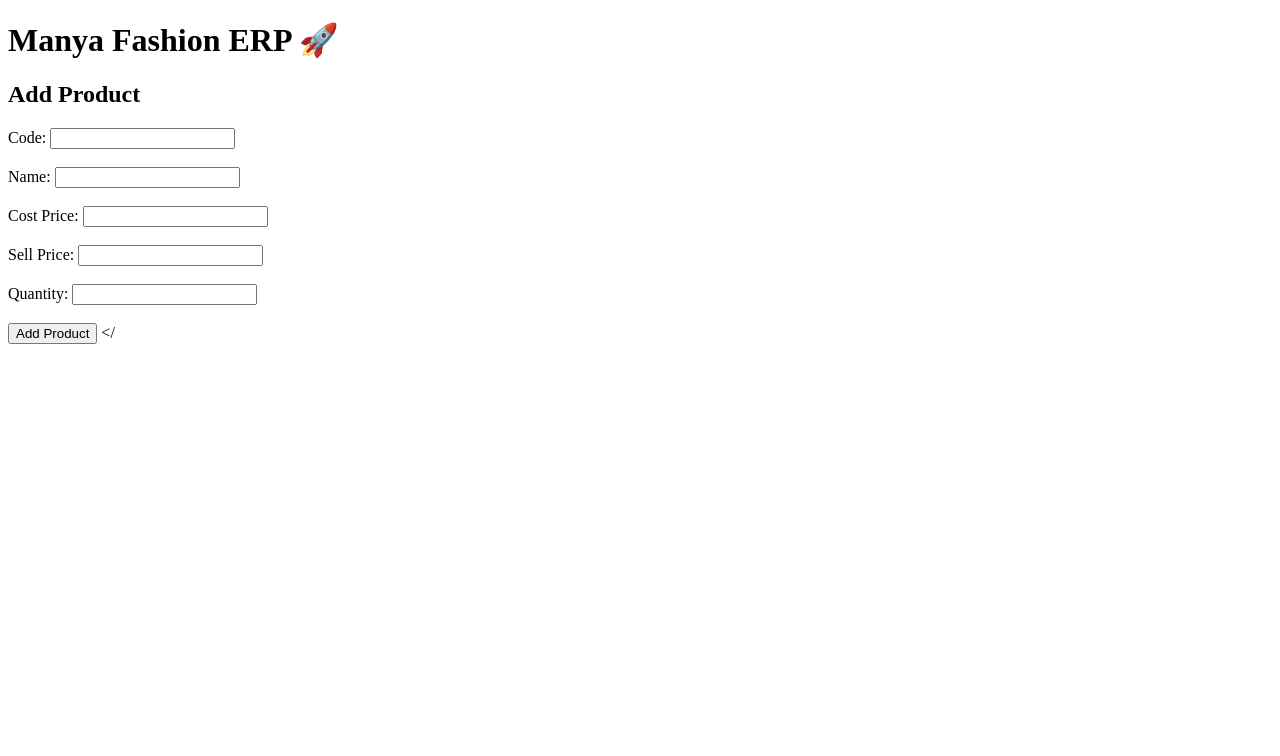
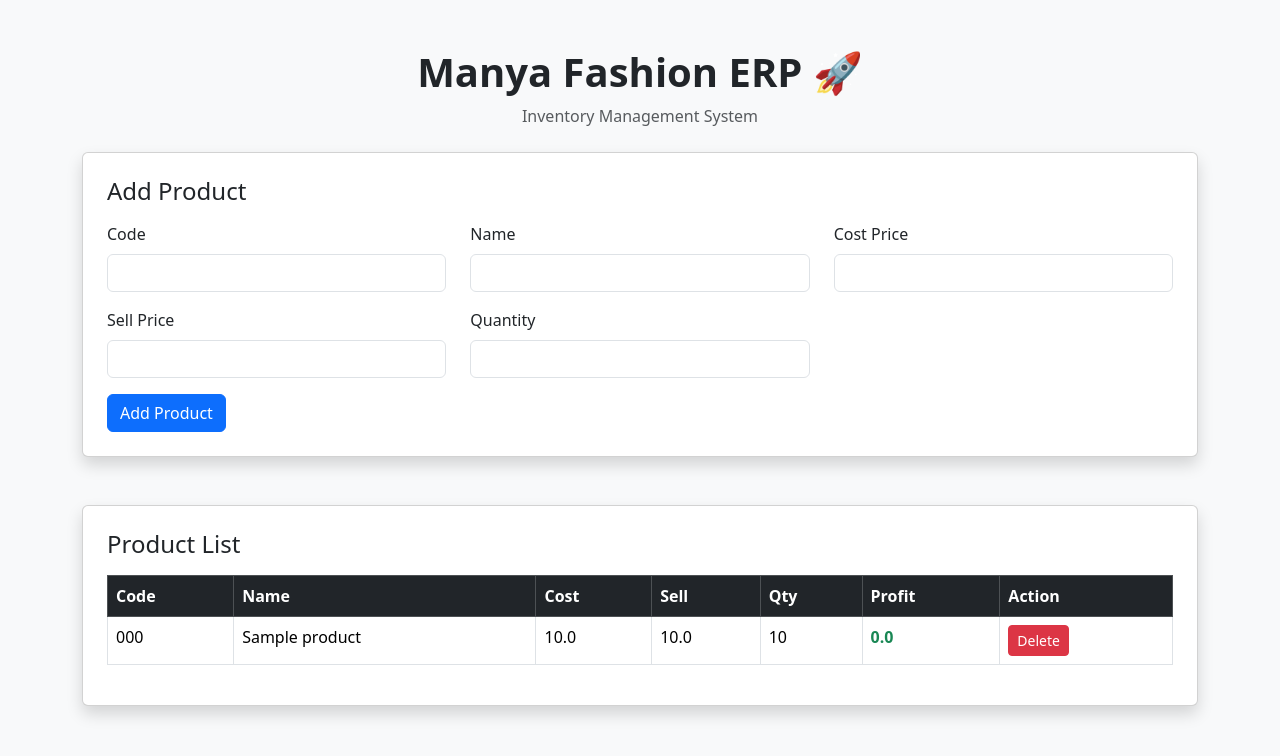
Before and after one commit to rajeshakela0909-cloud/manya-fashion-erp, a Flask app: page / in a window 1280 px wide. Shown: the top 756 px of the page. Run offline with Flask 3, Linux system fonts and the light colour scheme; tables that the repository leaves empty hold one stand-in row (values such as "Sample post").

Commit message:
Update index.html

```diff
--- a/templates/index.html
+++ b/templates/index.html
@@ -2,18 +2,85 @@
 <html>
 <head>
     <title>Manya Fashion ERP</title>
+    <link href="https://cdn.jsdelivr.net/npm/bootstrap@5.3.2/dist/css/bootstrap.min.css" rel="stylesheet">
 </head>
-<body>
+<body class="bg-light">
 
-<h1>Manya Fashion ERP 🚀</h1>
+<div class="container mt-5">
 
-<h2>Add Product</h2>
+    <div class="text-center mb-4">
+        <h1 class="fw-bold">Manya Fashion ERP 🚀</h1>
+        <p class="text-muted">Inventory Management System</p>
+    </div>
 
-<form method="POST" action="/add">
-    Code: <input type="text" name="code" required><br><br>
-    Name: <input type="text" name="name" required><br><br>
-    Cost Price: <input type="number" step="0.01" name="cost_price" required><br><br>
-    Sell Price: <input type="number" step="0.01" name="sell_price" required><br><br>
-    Quantity: <input type="number" name="quantity" required><br><br>
-    <button type="submit">Add Product</button>
-</
+    <!-- Add Product Card -->
+    <div class="card shadow p-4 mb-5">
+        <h4 class="mb-3">Add Product</h4>
+        <form method="POST" action="/add">
+            <div class="row">
+                <div class="col-md-4 mb-3">
+                    <label class="form-label">Code</label>
+                    <input name="code" class="form-control" required>
+                </div>
+                <div class="col-md-4 mb-3">
+                    <label class="form-label">Name</label>
+                    <input name="name" class="form-control" required>
+                </div>
+                <div class="col-md-4 mb-3">
+                    <label class="form-label">Cost Price</label>
+                    <input name="cost_price" type="number" step="0.01" class="form-control" required>
+                </div>
+                <div class="col-md-4 mb-3">
+                    <label class="form-label">Sell Price</label>
+                    <input name="sell_price" type="number" step="0.01" class="form-control" required>
+                </div>
+                <div class="col-md-4 mb-3">
+                    <label class="form-label">Quantity</label>
+                    <input name="quantity" type="number" class="form-control" required>
+                </div>
+            </div>
+            <button class="btn btn-primary">Add Product</button>
+        </form>
+    </div>
+
+    <!-- Product List -->
+    <div class="card shadow p-4">
+        <h4 class="mb-3">Product List</h4>
+        <div class="table-responsive">
+            <table class="table table-bordered table-hover">
+                <thead class="table-dark">
+                    <tr>
+                        <th>Code</th>
+                        <th>Name</th>
+                        <th>Cost</th>
+                        <th>Sell</th>
+                        <th>Qty</th>
+                        <th>Profit</th>
+                        <th>Action</th>
+                    </tr>
+                </thead>
+                <tbody>
+                    {% for p in products %}
+                    <tr>
+                        <td>{{ p.code }}</td>
+                        <td>{{ p.name }}</td>
+                        <td>{{ p.cost_price }}</td>
+                        <td>{{ p.sell_price }}</td>
+                        <td>{{ p.quantity }}</td>
+                        <td class="text-success fw-bold">
+                            {{ (p.sell_price - p.cost_price) * p.quantity }}
+                        </td>
+                        <td>
+                            <a href="/delete/{{p.id}}" class="btn btn-danger btn-sm">Delete</a>
+                        </td>
+                    </tr>
+                    {% endfor %}
+                </tbody>
+            </table>
+        </div>
+    </div>
+
+</div>
+
+</body>
+</html>
```
